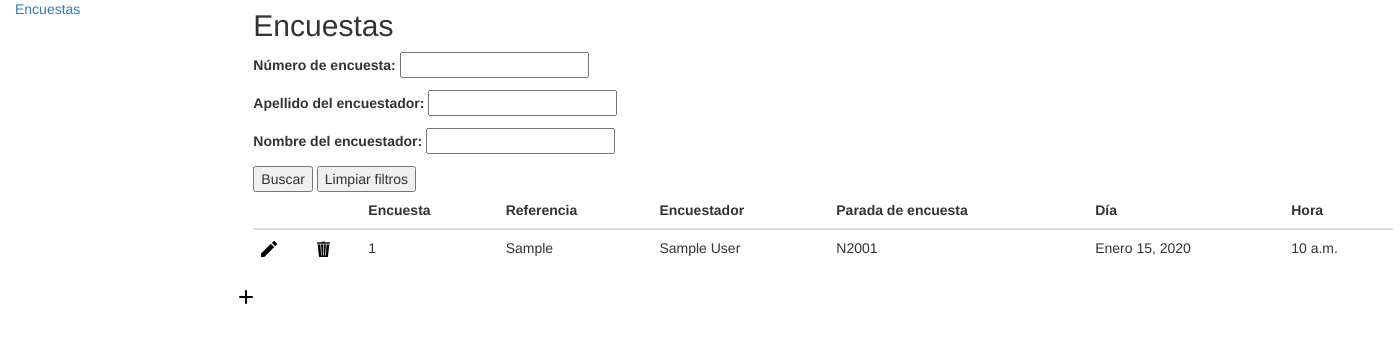
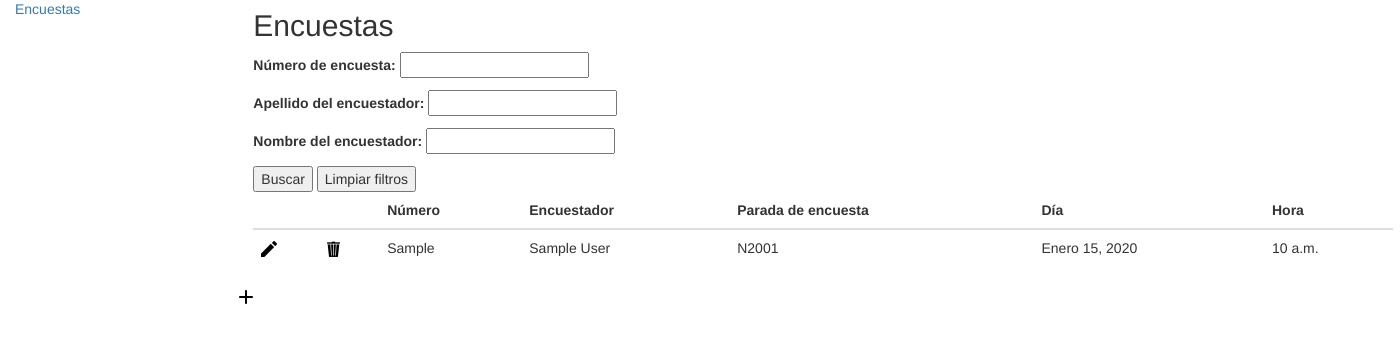
Before and after one commit to nqnmovil/nqnm_e16, a Django app: page /appencuesta/encuesta/ in a window 1400 px wide. Shown: the part 172-515 px from the top of the page. Run offline with Django 3.2, Linux system fonts and the light colour scheme; a user stored in the database is signed in; data comes from the database, SQL or seed files in the repository; tables that the repository leaves empty hold one stand-in row (values such as "Sample post"); some libraries are stand-ins or nearby versions.

Commit message:
ajuste en id y referencia, queda número

```diff
--- a/appencuesta/models.py
+++ b/appencuesta/models.py
@@ -151,7 +151,7 @@ class Encuesta (models.Model):
 
   #datos sobre el procedimiento de encuesta
   #nousar esto: id = models.UUIDField(primary_key=True, default=uuid.uuid4, editable=False)
-  referencia = models.CharField(max_length=10,blank='true') #autoincremental
+  referencia = models.CharField('Número de encuesta',max_length=10,blank='true') #autoincremental
   encuestador = models.ForeignKey('Encuestador',Encuestador, null='true', )
   parada_encuesta = models.ForeignKey(Parada,verbose_name='Parada', null='true')
   cargaonline = models.BooleanField('Encuesta cargada en línea',default=True)
--- a/appencuesta/viewencuesta.py
+++ b/appencuesta/viewencuesta.py
@@ -46,7 +46,7 @@ class EncuestaListar(LoginRequiredMixin, ListView):
         if not(query_nom is None):
             qs = qs.filter(encuestador__usuario__first_name__icontains=query_nom)
         if not(query_num is None or query_num == ''):
-            qs = qs.filter(id=query_num)
+            qs = qs.filter(referencia__icontains=query_num)
 
         return qs
     #almacenar contexto de la búsqueda
--- a/templates/appencuesta/encuesta_detail.html
+++ b/templates/appencuesta/encuesta_detail.html
@@ -2,6 +2,7 @@
 {% block content %}
 <h1>Encuesta {{ encuesta}} creada correctamente</h1>
 
-<p>Nombre: {{ encuesta.encuestador.usuario.username }}</p>
+<p>Usuario: {{ encuesta.encuestador.usuario.username }}</p>
+<p>Realizada: {{encuesta.dia_realizada}} {{encuesta.hora_realizada}}</p>
 <a href="{% url "appencuesta:encuesta_listar"  %}">Encuestas</a>
 {% endblock content %}
--- a/templates/appencuesta/encuesta_list.html
+++ b/templates/appencuesta/encuesta_list.html
@@ -5,7 +5,7 @@
 	<h2>Encuestas</h2>
 		<form method="get" action="/appencuesta/encuesta/">
 		<p><label for="id_filtro_num">Número de encuesta:</label>
-		<input type="number" name="filtro_num" id="id_filtro_num" value="{{ filtro_num }}" /></p>
+		<input type="text" name="filtro_num" id="id_filtro_num" value="{{ filtro_num }}" /></p>
 		<p><label for="id_filtro_ape">Apellido del encuestador:</label>
 		<input type="text" name="filtro_ape" id="id_filtro_ape" value="{{ filtro_ape }}" /></p>
 		<p><label for="id_filtro_ape">Nombre del encuestador:</label>
@@ -18,9 +18,7 @@
       <tr>
 		    <th></th>
 		    <th></th>
-        <th>Encuesta</th>
-				<th>Referencia</th>
-
+				<th>Número</th>
 				<th>Encuestador</th>
 				<th>Parada de encuesta</th>
 				<th>Día</th>
@@ -33,7 +31,6 @@
 	<tr>
     <td><a href="{% url "appencuesta:encuesta_procedimiento" encuesta.id %}" ><img src= "{% static "images/accion_modificar.png"%}" data-toggle="tooltip" data-placement="top" title="Modificar" alt= "Modificar"></a></td>
     <td><a href="{% url "appencuesta:encuesta_borrar" encuesta.id %}"><img src= "{% static "images/accion_borrar.png"%}" data-toggle="tooltip" data-placement="top" title="Borrar" alt= "Borrar"></a></td>
-		<td>{{ encuesta.id  }}</td>
 		<td>{{ encuesta.referencia  }}</td>
 		<td>{{ encuesta.encuestador  }}</td>
 		<td>{{ encuesta.parada_encuesta }}</td>
```
